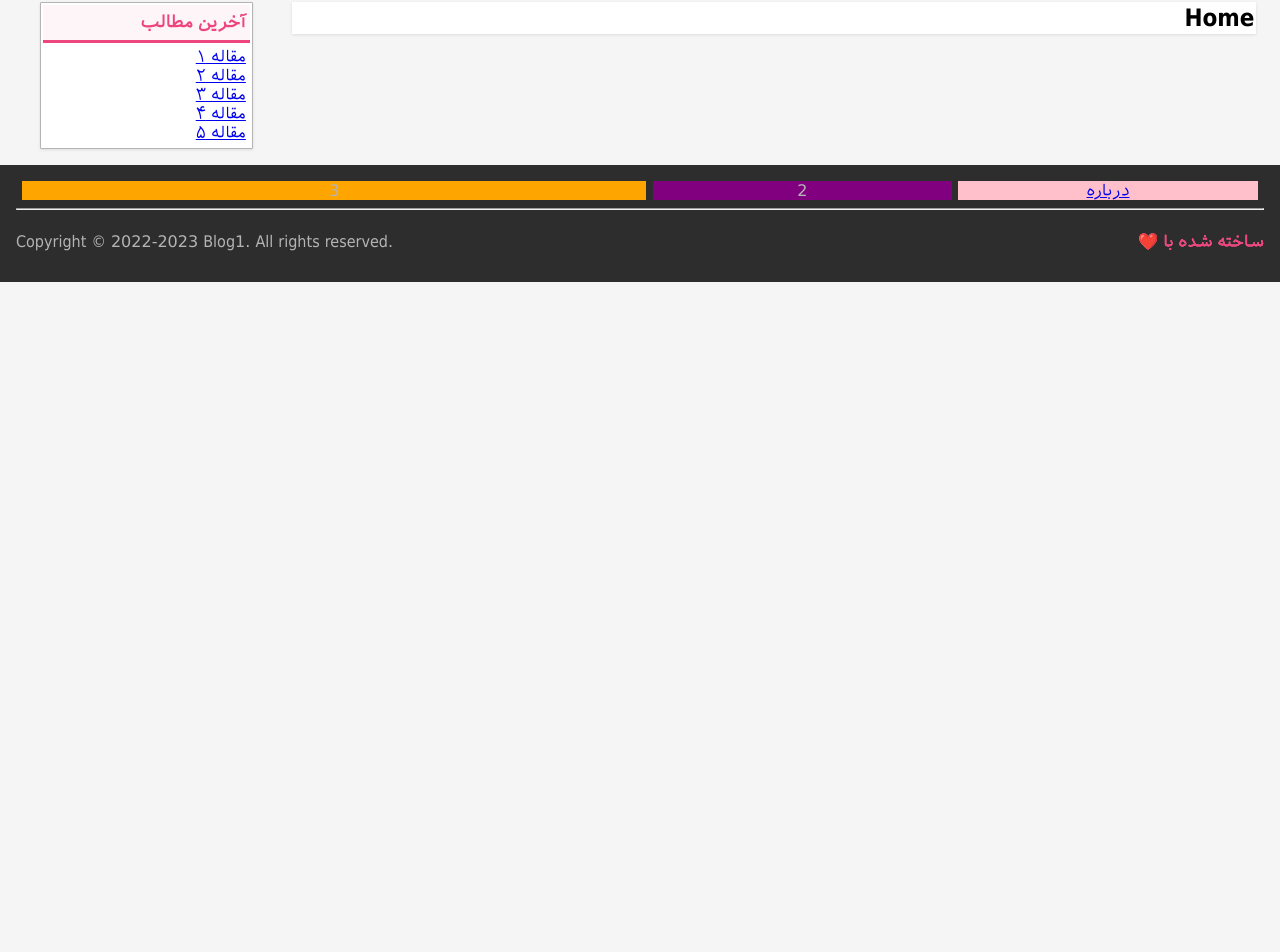
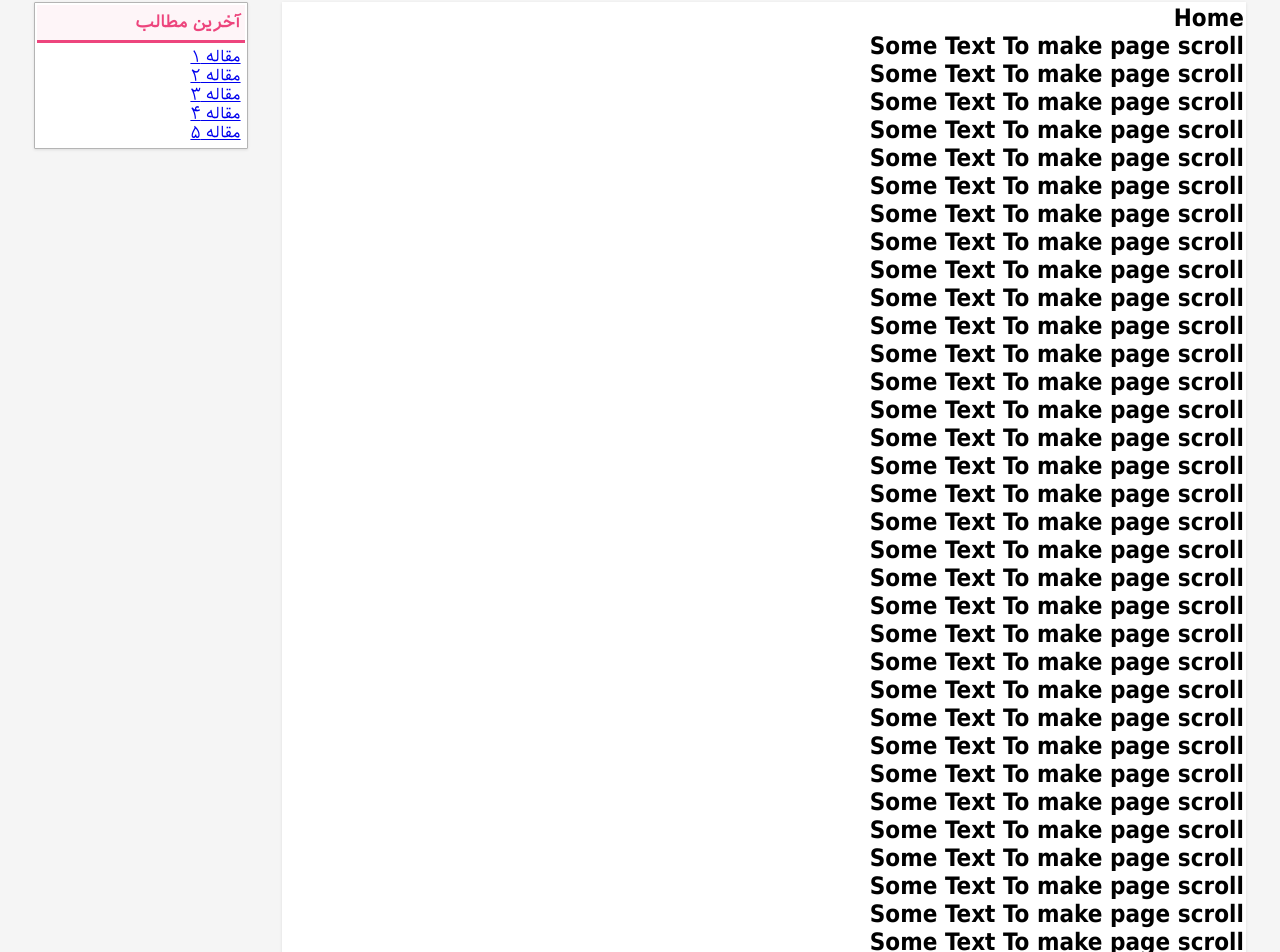
Before and after one commit to asgharale/blog1, a Vue app: page / in a window 1280 px wide. Shown: the part 240-1192 px from the top of the page. Before the commit the page ends 800 px from the top, so only its background shows below. Built offline with nearby package versions, Linux system fonts and the light colour scheme.

Commit message:
responsing sidebar and footer to width size

```diff
--- a/src/App.vue
+++ b/src/App.vue
@@ -57,13 +57,13 @@
   <footer id="foot" class="p3">
     <div class="container-fluid cen-text">
       <!-- site data -->
-      <div style="background-color: pink;" class="col-3">
+      <div style="background-color: pink;" class="col-3 col-lg-5 col-md-6 m1-vr">
         <router-link to="/about">درباره</router-link>
       </div>
       <!-- site content -->
-      <div style="background-color: purple;" class="col-3">2</div>
+      <div style="background-color: purple;" class="col-3 col-lg-5 col-md-6 m1-vr">2</div>
       <!-- picture and contact form -->
-      <div style="background-color: orange;" class="col-6">3</div>
+      <div style="background-color: orange;" class="col-6 col-lg-12 m1-vr">3</div>
     </div>
     <hr>
     <div class="container-fluid p2-vr">
@@ -202,12 +202,12 @@ header.container-fluid{
   direction: ltr;
   line-height: 2rem;
 }
-@media (min-width: $lg) {
+@media only screen and (min-width: $lg) {
   #navbar > ul > li{
     margin: 0 $s2!important;
   }
 }
-@media (max-width: $lg) {
+@media only screen and (max-width: $lg) {
   header.container-fluid{
     justify-content: space-between;
   }
--- a/src/components/sidebar.vue
+++ b/src/components/sidebar.vue
@@ -1,5 +1,5 @@
 <template>
-<aside id="sidebar" class="col-2 col-lg-11 col-md-12 p3-hr">
+<aside id="sidebar" class="col-2 col-xl-3 col-lg-11 col-md-12">
     <div class="side-topic wrapper">
         <p class="side-title p1-hr">
             <b>آخرین مطالب</b>
@@ -31,7 +31,7 @@ export default{
     box-sizing: border-box;
     border: solid 1px $lgray-color;
     border-radius: 1px;
-    margin-bottom: .5rem;
+    margin-bottom: 0.5rem;
 }
 .side-title{
     background-color: $lpri-color;
@@ -40,9 +40,14 @@ export default{
     line-height: 35px;
     font-size: 17px;
 }
-@media (max-width: $lg){
+@media only screen and (max-width: $lg){
     #sidebar{
         margin-block: 1rem;;
     }
 }
+@media only screen and (max-width: $xl) and (min-width: $lg){
+    #sidebar > *, .side_topic{
+        margin-right: $s3!important;
+    }
+}
 </style>
--- a/src/views/HomeView.vue
+++ b/src/views/HomeView.vue
@@ -2,6 +2,45 @@
 <div id="home" class="container-fluid m2-vr">
   <div class="col-9 col-md-12 col-lg-11 wrapper">
     <h1>Home </h1>
+
+    <h1>Some Text To make page scroll</h1>
+    <h1>Some Text To make page scroll</h1>
+    <h1>Some Text To make page scroll</h1>
+    <h1>Some Text To make page scroll</h1>
+    <h1>Some Text To make page scroll</h1>
+    <h1>Some Text To make page scroll</h1>
+    <h1>Some Text To make page scroll</h1>
+    <h1>Some Text To make page scroll</h1>
+    <h1>Some Text To make page scroll</h1>
+    <h1>Some Text To make page scroll</h1>
+    <h1>Some Text To make page scroll</h1>
+    <h1>Some Text To make page scroll</h1>
+    <h1>Some Text To make page scroll</h1>
+    <h1>Some Text To make page scroll</h1>
+    <h1>Some Text To make page scroll</h1>
+    <h1>Some Text To make page scroll</h1>
+    <h1>Some Text To make page scroll</h1>
+    <h1>Some Text To make page scroll</h1>
+    <h1>Some Text To make page scroll</h1>
+    <h1>Some Text To make page scroll</h1>
+    <h1>Some Text To make page scroll</h1>
+    <h1>Some Text To make page scroll</h1>
+    <h1>Some Text To make page scroll</h1>
+    <h1>Some Text To make page scroll</h1>
+    <h1>Some Text To make page scroll</h1>
+    <h1>Some Text To make page scroll</h1>
+    <h1>Some Text To make page scroll</h1>
+    <h1>Some Text To make page scroll</h1>
+    <h1>Some Text To make page scroll</h1>
+    <h1>Some Text To make page scroll</h1>
+    <h1>Some Text To make page scroll</h1>
+    <h1>Some Text To make page scroll</h1>
+    <h1>Some Text To make page scroll</h1>
+    <h1>Some Text To make page scroll</h1>
+    <h1>Some Text To make page scroll</h1>
+    <h1>Some Text To make page scroll</h1>
+    <h1>Some Text To make page scroll</h1>
+    <h1>Some Text To make page scroll</h1>
   </div>
 
   <sidebar/>
```
Also changed, not shown: src/assets/response.scss (+5 -5 lines).
